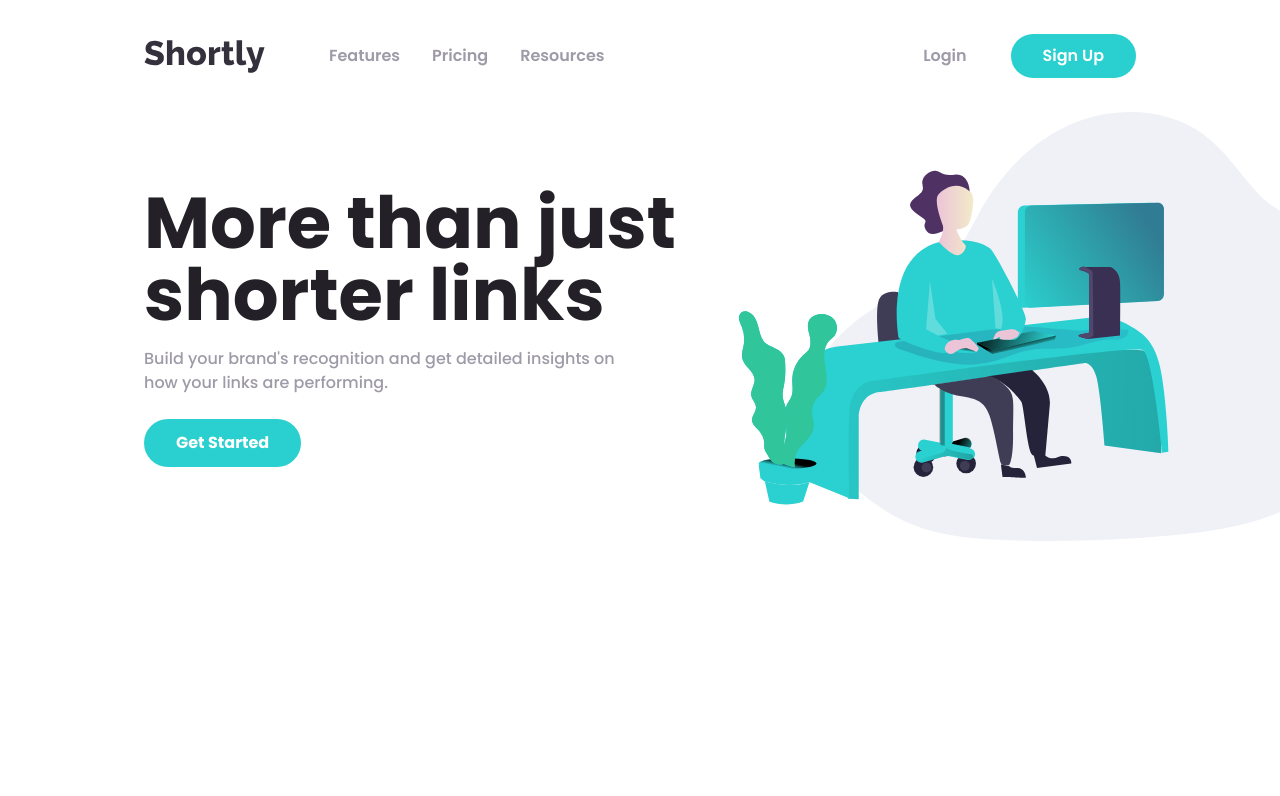
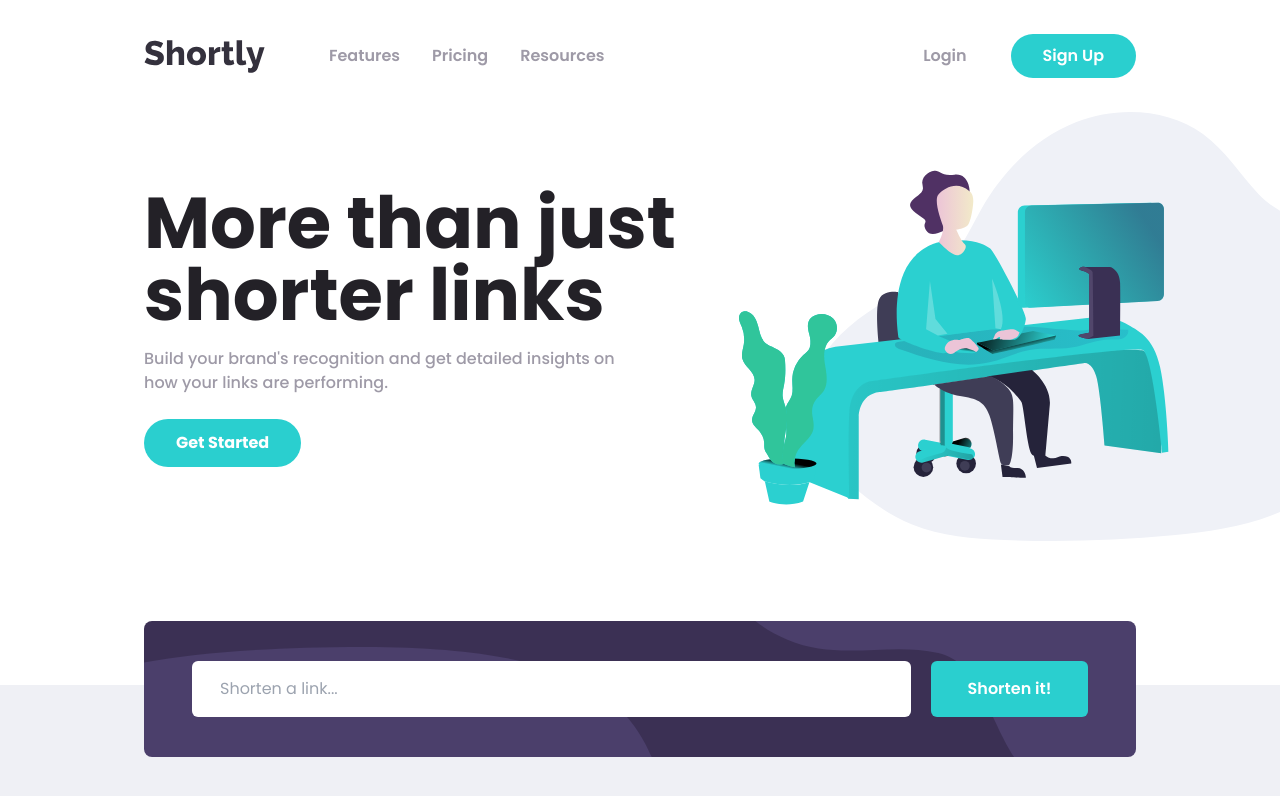
Before and after one commit to arshGoyalDev/url-shortner, a React (Create React App) app: page / in a window 1280 px wide. Shown: the top 796 px of the page. Built offline with nearby package versions, Linux system fonts and the light colour scheme.

Commit message:
add: url shortener and styled it

```diff
--- a/src/App.js
+++ b/src/App.js
@@ -1,12 +1,16 @@
 import { Header, Hero } from "./components/sections";
+
+import UrlShortener from "./components/UrlShortener";
 
 const App = () => {
   return (
-    <main className="bg-neutral-grayTwo">
+    <main className="bg-neutral-grayTwo min-h-[300vh]">
       <div className="bg-white pb-36">
         <Header />
         <Hero />
       </div>
+
+      <UrlShortener />
     </main>
   );
 };
--- /dev/null
+++ b/src/components/UrlShortener.js
@@ -0,0 +1,23 @@
+
+const UrlShortener = () => {
+  return (
+    <form>
+      <div className="url-shortener flex flex-col md:flex-row gap-5 py-8 md:py-10 px-6 md:px-12 mx-5 lg:mx-20 xl:mx-36 -mt-20 md:-mt-16 rounded-lg">
+        <div className="w-full">
+          <input
+            type="text"
+            name="link"
+            id="link"
+            placeholder="Shorten a link..."
+            className="w-full py-3 md:py-4 px-4 md:px-7 rounded-md focus:outline-none"
+          />
+        </div>
+        <button className="w-full md:w-[180px] text-white font-semibold py-3 md:py-4 px-4 md:px-8 rounded-md bg-primary-cyan">
+          Shorten it!
+        </button>
+      </div>
+    </form>
+  );
+};
+
+export default UrlShortener;
--- a/src/index.css
+++ b/src/index.css
@@ -8,27 +8,17 @@ body {
   font-family: "Poppins", sans-serif;
 }
 
-button:focus {
-  @apply outline-2 outline outline-neutral-darkBlue;
+.url-shortener {
+  background-image: url(./assets/images/bg-shorten-mobile.svg);
+  @apply bg-primary-darkVoilet bg-no-repeat bg-cover bg-right-top md:bg-left-top;
 }
 
-.input:focus ~ .placeholder,
-.hide-placeholder {
-  @apply left-16 opacity-0 invisible;
+@media only screen and (min-width: 768px) {
+  .url-shortener {
+    background-image: url(./assets/images/bg-shorten-desktop.svg);
+  }
 }
 
-.input:focus ~ .field-icon {
-  @apply bg-white rounded-md -left-1 -translate-y-[80%] shadow-lg shadow-gray-300;
+.url-shortener input:focus ~ span {
+  @apply left-10 opacity-0 invisible;
 }
-
-.input:focus ~ .toggle-password {
-  @apply bg-white rounded-md shadow-md shadow-gray-200;
-}
-
-.show-password span {
-  @apply absolute top-[6px] -left-1 block w-[140%] h-[2px] bg-black rounded-md -rotate-45 scale-x-0 transition-all;
-}
-
-.slash span {
-  @apply scale-x-100;
-}
```
